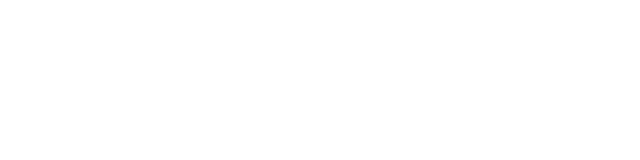
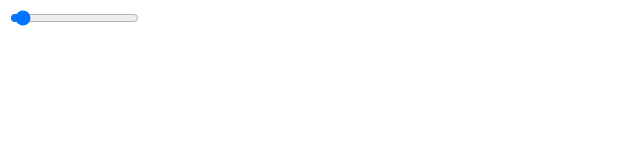
Before and after one commit to duanecreates/lights-out, a Vue app: page / in a window 1280 px wide. Shown: the top 160 px of the page, without its empty margins (0-640 px from the left). Built offline with nearby package versions, Linux system fonts and the light colour scheme.

Commit message:
Add settings component

```diff
--- a/src/App.vue
+++ b/src/App.vue
@@ -1,16 +1,29 @@
 <template>
-  <div>
-
+  <div class="app-container">
+    <Settings v-model="size"/>
   </div>
 </template>
 
 <script>
 
+import Settings from '@/components/Settings.vue';
+
 export default {
   name: 'App',
-  components: {},
+  components: {
+    Settings,
+  },
+  data() {
+    return {
+      size: 5,
+    };
+  },
+  methods: {},
 };
 </script>
 
 <style lang="scss">
+.app-container {
+
+}
 </style>
--- /dev/null
+++ b/src/components/Settings.vue
@@ -0,0 +1,21 @@
+<template>
+  <div class="settings-container">
+    <input type="range" min="3" max="50" :value="modelValue"
+           @input="(event) => $emit('update:modelValue', +event.target.value)">
+  </div>
+</template>
+
+<script>
+export default {
+  name: 'Settings',
+  props: {
+    modelValue: Number,
+  },
+};
+</script>
+
+<style lang="scss" scoped>
+.settings-container {
+
+}
+</style>
```
